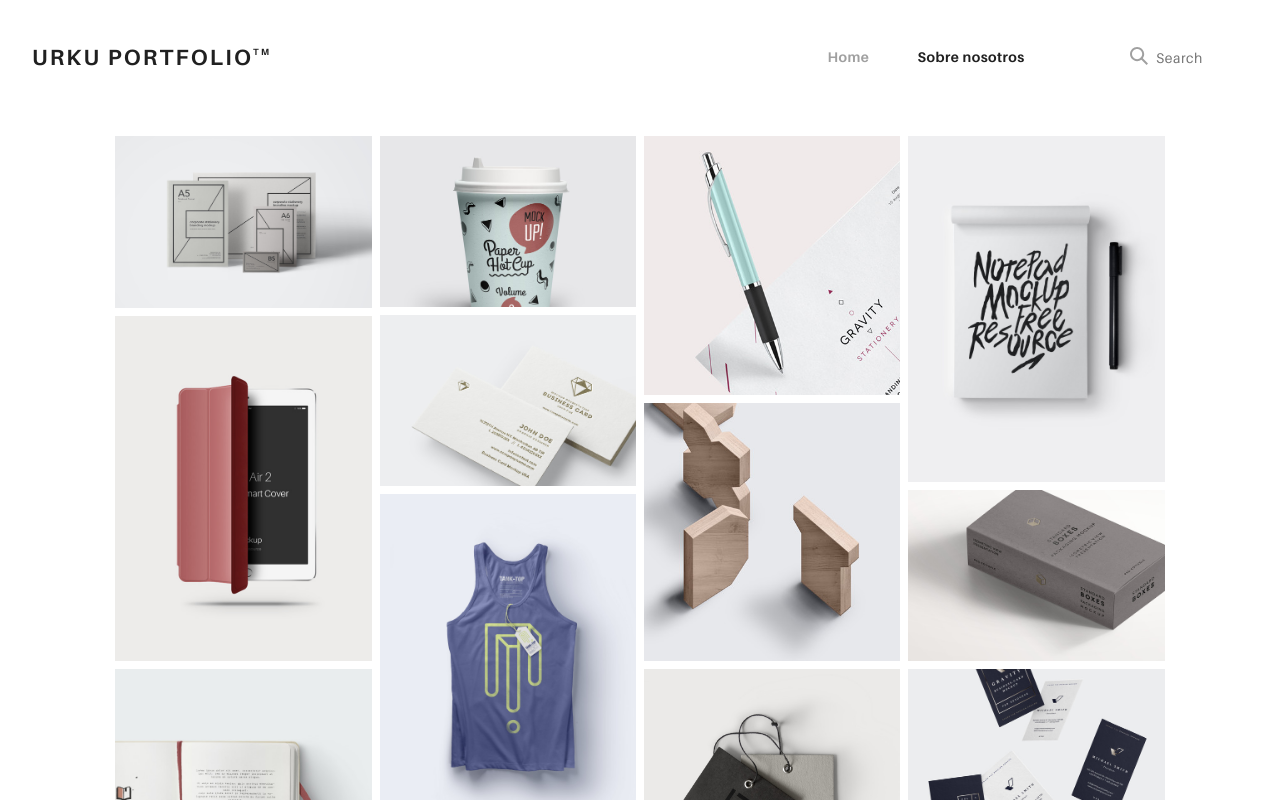
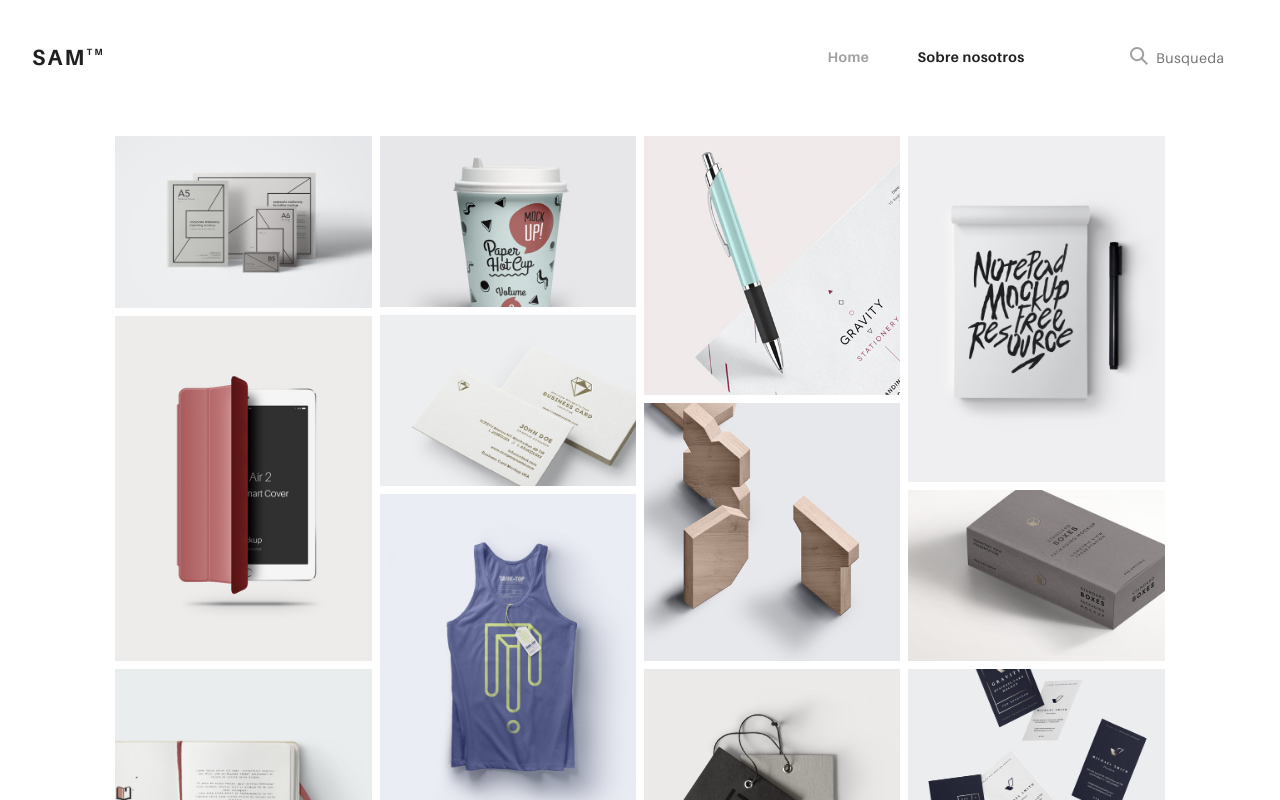
Before and after one commit to samzerox/Portafolio, an Angular app: page /#/home in a window 1280 px wide. Both pictures are taken after a click on the label 1238 px from the left and 59 px from the top of the page. Shown: the top 800 px of the page. Built offline with nearby package versions, Linux system fonts and the light colour scheme.

Commit message:
Importando servicios a header y footer

```diff
--- a/src/app/app.component.ts
+++ b/src/app/app.component.ts
@@ -1,4 +1,5 @@
 import { Component } from '@angular/core';
+import { InformacionService } from './services/informacion.service';
 
 @Component({
   selector: 'app-root',
@@ -6,5 +7,7 @@ import { Component } from '@angular/core';
   styleUrls: ['./app.component.css']
 })
 export class AppComponent {
-  title = 'app';
+    constructor(public _is:InformacionService){
+
+    }
 }
--- a/src/app/components/footer/footer.component.ts
+++ b/src/app/components/footer/footer.component.ts
@@ -1,4 +1,5 @@
 import { Component } from '@angular/core';
+import { InformacionService } from '../../services/informacion.service';
 
 @Component({
   selector: 'app-footer',
@@ -9,5 +10,9 @@ export class FooterComponent {
 
   anio:number = new Date().getFullYear();
 
+  constructor( public _is:InformacionService){
+
+  }
+
 
 }
--- a/src/app/components/header/header.component.html
+++ b/src/app/components/header/header.component.html
@@ -13,7 +13,7 @@
   </label>
   <div class="ae-container-fluid rk-topbar">
     <h1 class="rk-logo">
-        <a [routerLink]="['home']">urku portfolio<sup>tm</sup></a>
+        <a [routerLink]="['home']">{{ _is.info.titulo }}<sup>tm</sup></a>
     </h1>
     <nav class="rk-navigation">
       <ul class="rk-menu">
@@ -26,7 +26,7 @@
       </ul>
 
       <form class="rk-search">
-        <input type="text" placeholder="Search" id="urku-search" class="rk-search-field">
+        <input type="text" placeholder="Busqueda" id="urku-search" class="rk-search-field">
         <label for="urku-search">
           <svg>
             <use xlink:href="assets/img/symbols.svg#icon-search"></use>
--- a/src/app/components/header/header.component.ts
+++ b/src/app/components/header/header.component.ts
@@ -1,4 +1,5 @@
 import { Component } from '@angular/core';
+import { InformacionService } from '../../services/informacion.service';
 
 @Component({
   selector: 'app-header',
@@ -6,6 +7,8 @@ import { Component } from '@angular/core';
 })
 export class HeaderComponent {
 
+    constructor(public _is:InformacionService){
 
+    }
 
 }
--- /dev/null
+++ b/src/app/services/informacion.service.ts
@@ -0,0 +1,19 @@
+import { Injectable } from '@angular/core';
+import { Http } from '@angular/http';
+
+@Injectable()
+export class InformacionService {
+
+  info:any= {};
+  cargada:boolean = false;
+
+  constructor(public http:Http) {
+      this.http.get("assets/data/info.pagina.json")
+                .subscribe(data=>{
+                    console.log(data.json());
+                    this.cargada = true;
+                    this.info = data.json();
+                });
+  }
+
+}
--- /dev/null
+++ b/src/assets/data/info.pagina.json
@@ -0,0 +1,12 @@
+  {
+
+    "titulo": "Sam",
+    "email": "sam.zerox88@gmail.com",
+    "nombre_corto": "Sam",
+    "pagina_autor": "x",
+    "facebook":"https://facebook.com",
+    "twitter": "https://twitter.com",
+    "instagram": "https://www.instagram.com",
+    "equipo_trabajo":[]
+
+  }
```
Also changed, not shown: src/app/app.module.ts (+10 -2 lines).
